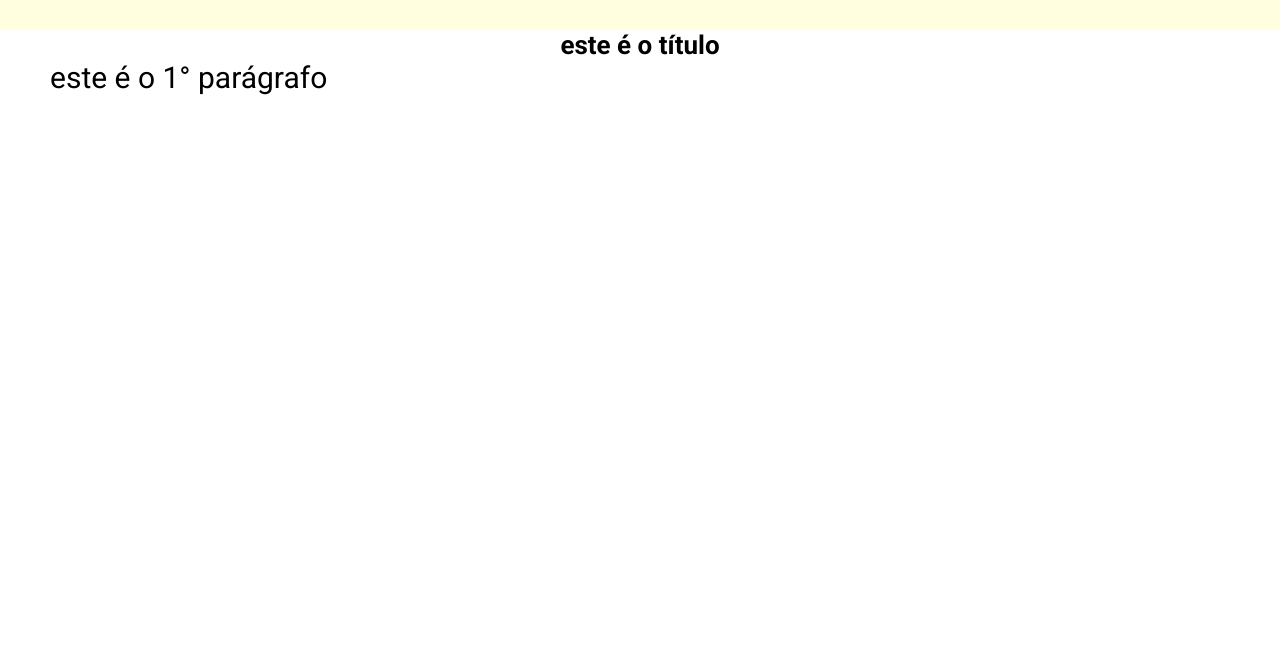
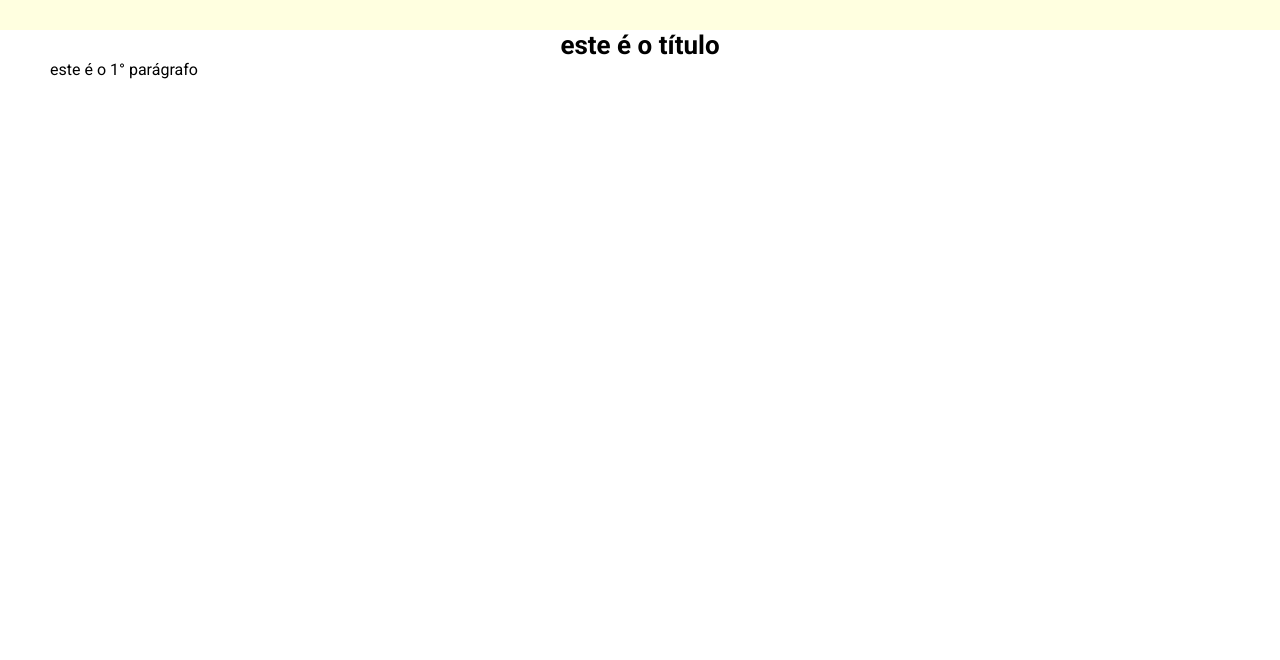
Before and after one commit to V1t0r1a-C001/hamburgueria-m5, a React app: page /about in a window 1280 px wide. Shown: the part 140-800 px from the top of the page. Built offline with nearby package versions, Linux system fonts and the light colour scheme.

Commit message:
adicionado referências de estilo página sobre

```diff
--- a/src/pages/About.jsx
+++ b/src/pages/About.jsx
@@ -8,9 +8,13 @@ export default function About() {
                     este é o título
                 </h1>
 
-                <p>
+
+                <div className = "texto">
+                <p className = "texto">
                     este é o 1° parágrafo
                 </p>
+
+                </div>
             </div>
 
         </div>
--- a/src/sass/components/_about.scss
+++ b/src/sass/components/_about.scss
@@ -6,6 +6,15 @@
     h1 {
         text-align: center;
     }
+
+    .contabout{
+        display: grid;
+        grid-template-rows: 1fr 2fr;
+    }
+
+    .texto{
+        font-size: 12pt;
+    }
 text-align: justify;
 justify-content: justify;
 }
```
